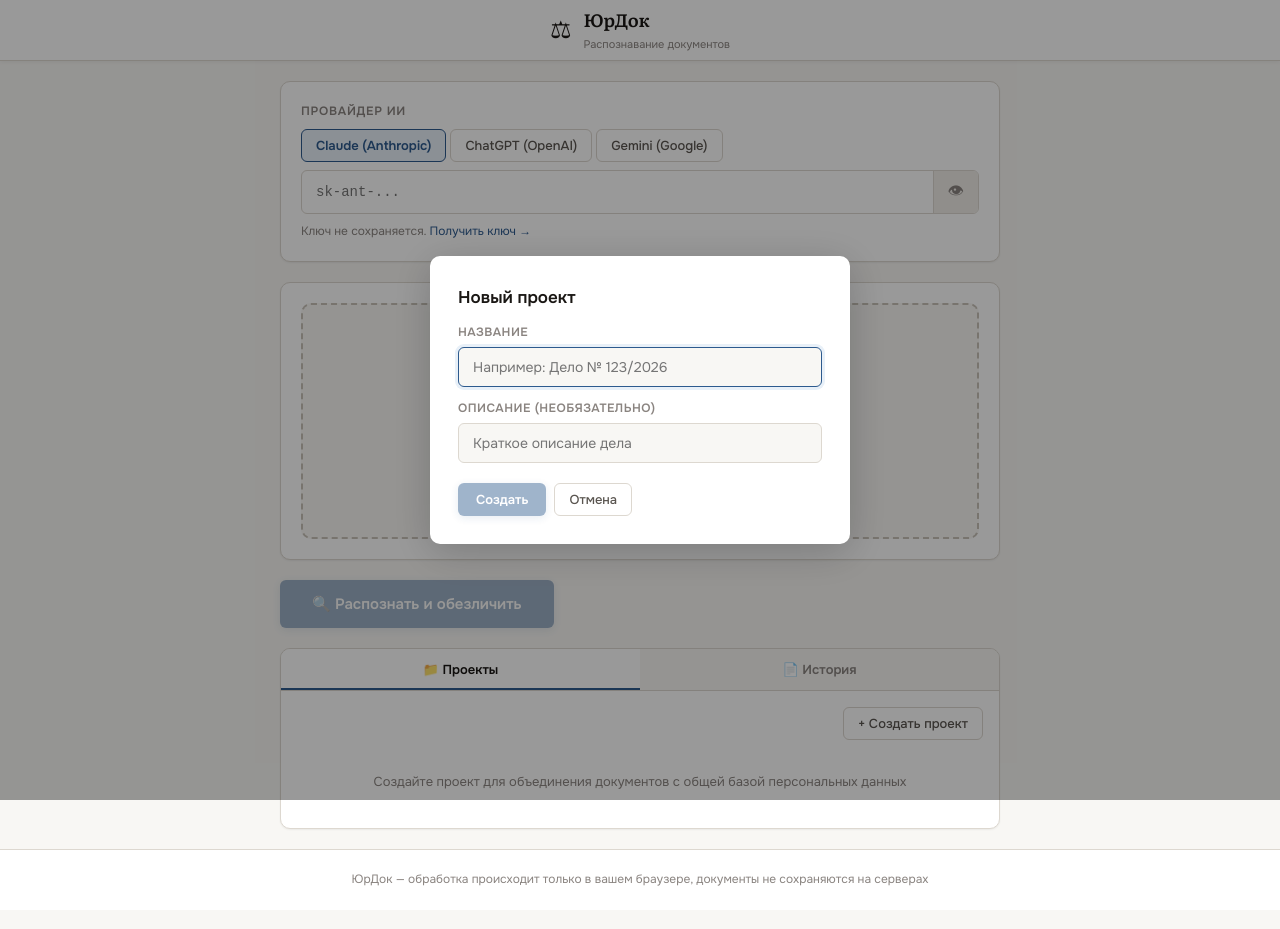
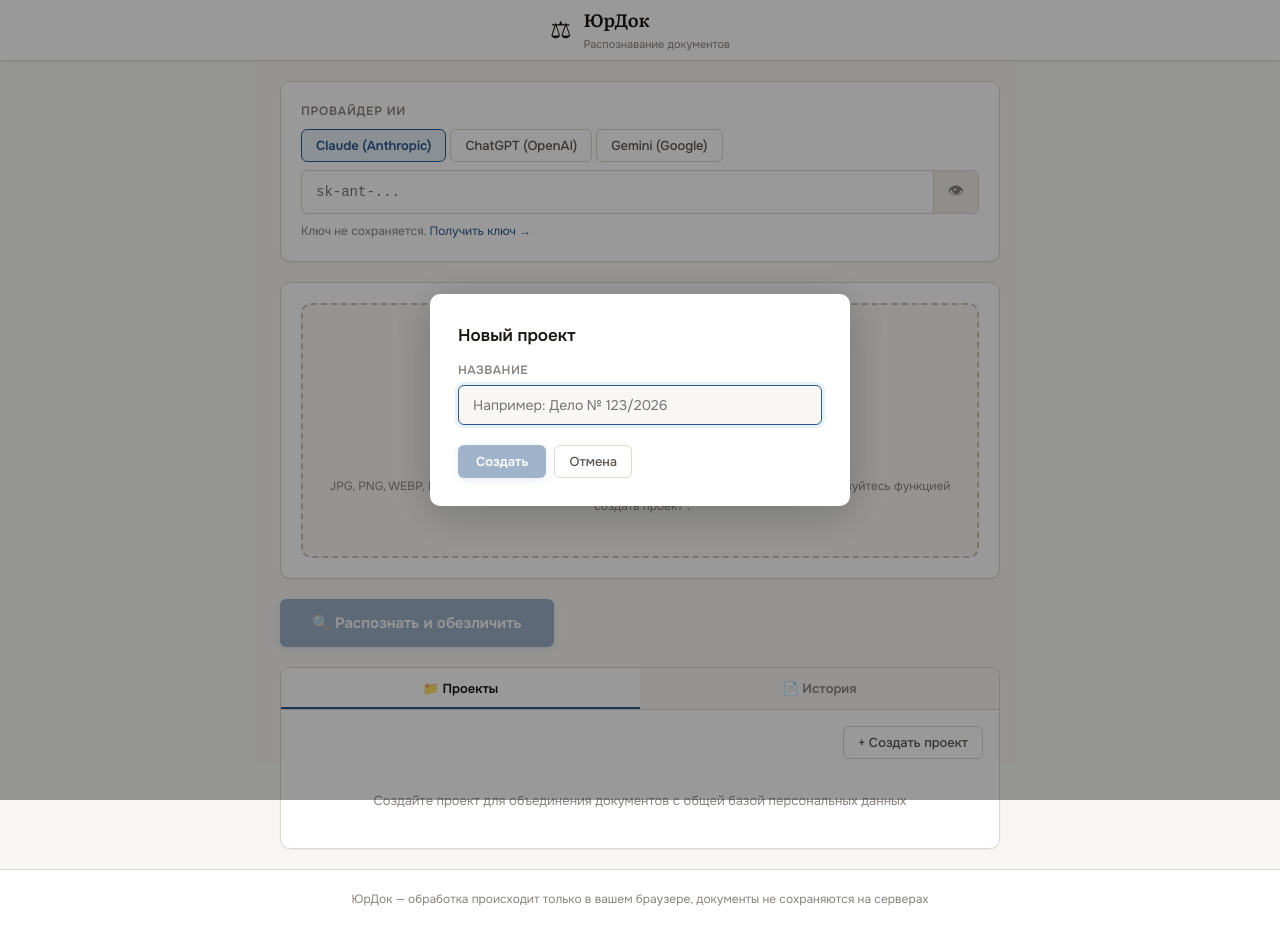
Before and after one commit to example2107/legal-ocr, a React (Create React App) app: page / in a window 1280 px wide. Both pictures are taken after a click on the button "+ Создать проект". Built offline with nearby package versions, Linux system fonts and the light colour scheme.

Commit message:
мелкие изменения
- изменена подсказка о количестве страниц для загрузки
- убрано поле "описание проекта"

```diff
--- a/src/App.js
+++ b/src/App.js
@@ -94,7 +94,6 @@ export default function App() {
   const [currentProjectId, setCurrentProjectId] = useState(null);
   const [showCreateProject, setShowCreateProject] = useState(false);
   const [newProjectTitle, setNewProjectTitle] = useState('');
-  const [newProjectDesc, setNewProjectDesc] = useState('');
   const [showAddFromHistory, setShowAddFromHistory] = useState(false);
   const [showRebuildConfirm, setShowRebuildConfirm] = useState(false);
   const [homeTab, setHomeTab] = useState('projects'); // 'projects' | 'history'
@@ -436,9 +435,8 @@ export default function App() {
   // ── Project functions ───────────────────────────────────────────────────────
   const handleCreateProject = () => {
     if (!newProjectTitle.trim()) return;
-    createProject(newProjectTitle.trim(), newProjectDesc.trim());
+    createProject(newProjectTitle.trim());
     setNewProjectTitle('');
-    setNewProjectDesc('');
     setShowCreateProject(false);
     refreshProjects();
   };
@@ -1848,7 +1846,7 @@ ${content}
                     <input ref={fileInputRef} type="file" multiple accept="image/*,.pdf,.docx,application/vnd.openxmlformats-officedocument.wordprocessingml.document" className="visually-hidden" onChange={e => { handleFiles(e.target.files); e.target.value = ''; }} />
                     <div className="dropzone-icon">📄</div>
                     <div className="dropzone-text"><strong>Перетащите файлы сюда</strong><br /><span>или нажмите для выбора</span></div>
-                    <div className="dropzone-hint">JPG, PNG, WEBP, PDF, DOCX · Рекомендуем до 20–25 страниц</div>
+                    <div className="dropzone-hint">JPG, PNG, WEBP, PDF, DOCX · Рекомендуем до 10 страниц. Если страниц больше, воспользуйтесь функцией "создать проект".</div>
                   </div>
                   {files.length > 0 && (
                     <div className="file-list">
@@ -1936,7 +1934,6 @@ ${content}
                           <div className="project-card-icon">📁</div>
                           <div className="project-card-body">
                             <div className="project-card-title">{proj.title}</div>
-                            {proj.description && <div className="project-card-desc">{proj.description}</div>}
                             <div className="project-card-meta">
                               {proj.documentIds.length} {proj.documentIds.length === 1 ? 'документ' : proj.documentIds.length < 5 ? 'документа' : 'документов'} · {formatDate(new Date(proj.updatedAt || proj.createdAt))}
                             </div>
@@ -2007,20 +2004,10 @@ ${content}
                     autoFocus
                   />
                 </div>
-                <div>
-                  <label className="modal-label">Описание (необязательно)</label>
-                  <input
-                    className="modal-input"
-                    placeholder="Краткое описание дела"
-                    value={newProjectDesc}
-                    onChange={e => setNewProjectDesc(e.target.value)}
-                    onKeyDown={e => e.key === 'Enter' && handleCreateProject()}
-                  />
-                </div>
               </div>
               <div className="modal-actions">
                 <button className="btn-primary btn-sm" onClick={handleCreateProject} disabled={!newProjectTitle.trim()}>Создать</button>
-                <button className="btn-tool" onClick={() => { setShowCreateProject(false); setNewProjectTitle(''); setNewProjectDesc(''); }}>Отмена</button>
+                <button className="btn-tool" onClick={() => { setShowCreateProject(false); setNewProjectTitle(''); }}>Отмена</button>
               </div>
             </div>
           </div>
@@ -2128,7 +2115,7 @@ ${content}
                 <input ref={projectFileInputRef} type="file" multiple accept=".pdf,application/pdf" className="visually-hidden" onChange={e => { handleProjectFiles(e.target.files); e.target.value = ''; }} />
                 <div className="dropzone-icon">📄</div>
                 <div className="dropzone-text"><strong>Перетащите PDF-файлы сюда</strong><br /><span>или нажмите для выбора</span></div>
-                <div className="dropzone-hint">PDF · Рекомендуем до 20–25 страниц на файл</div>
+                <div className="dropzone-hint">PDF · Рекомендуем до 10 страниц. Если страниц больше, воспользуйтесь функцией "создать проект".</div>
               </div>
               {files.length > 0 && (
                 <div className="file-list">
@@ -2158,7 +2145,7 @@ ${content}
               </button>
             </div>
 
-            {/* Project details card — name, description, extra actions, documents */}
+            {/* Project details card — name, extra actions, documents */}
             <section className="card home-bottom-card project-details-card">
               <div className="project-details-header">
                 <input
@@ -2166,13 +2153,6 @@ ${content}
                   value={currentProject.title}
                   onChange={e => { saveProject({ ...currentProject, title: e.target.value }); refreshProjects(); }}
                   placeholder="Название проекта"
-                  spellCheck={false}
-                />
-                <input
-                  className="project-desc-input"
-                  value={currentProject.description || ''}
-                  onChange={e => { saveProject({ ...currentProject, description: e.target.value }); refreshProjects(); }}
-                  placeholder="Описание проекта (необязательно)"
                   spellCheck={false}
                 />
               </div>
--- a/src/utils/history.js
+++ b/src/utils/history.js
@@ -148,11 +148,10 @@ export function getProject(id) {
   return loadProjects().find(p => p.id === id) || null;
 }
 
-export function createProject(title, description) {
+export function createProject(title) {
   const project = {
     id: `proj_${Date.now()}_${Math.random().toString(36).slice(2, 8)}`,
     title: title || 'Новый проект',
-    description: description || '',
     documentIds: [],
     sharedPD: { persons: [], otherPD: [] },
     createdAt: new Date().toISOString(),
```
